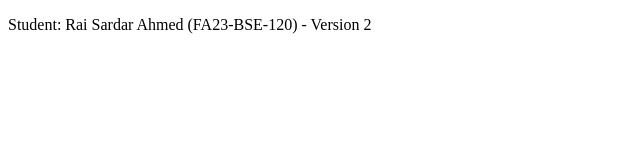
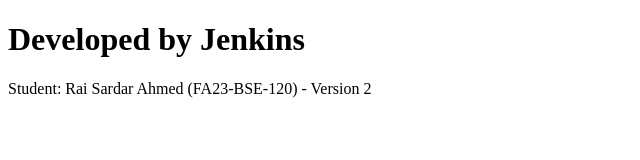
Before and after one commit to dyb404/devopsjenkenslab, a plain HTML site: page index.html in a window 1280 px wide. Shown: the whole page, without its empty margins (0-640 px from the left). Drawn offline with Linux system fonts and the light colour scheme.

Commit message:
Fix the page

```diff
--- a/index.html
+++ b/index.html
@@ -2,6 +2,7 @@
 <html>
 <head><title>CSC418 Lab 9</title></head>
 <body>
+  <h1> Developed by Jenkins</h2>
   <p>Student: Rai Sardar Ahmed (FA23-BSE-120) - Version 2</p>
 </body>
 </html>
```
